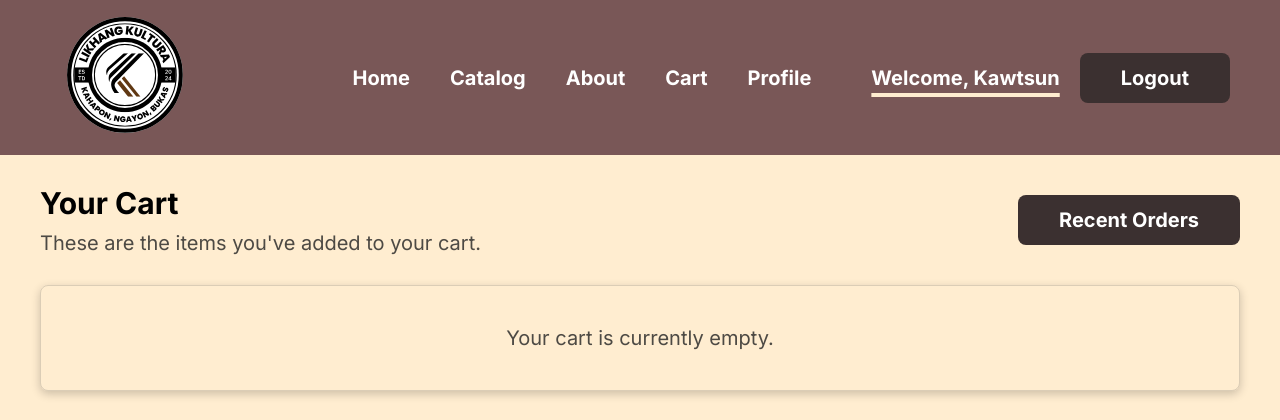
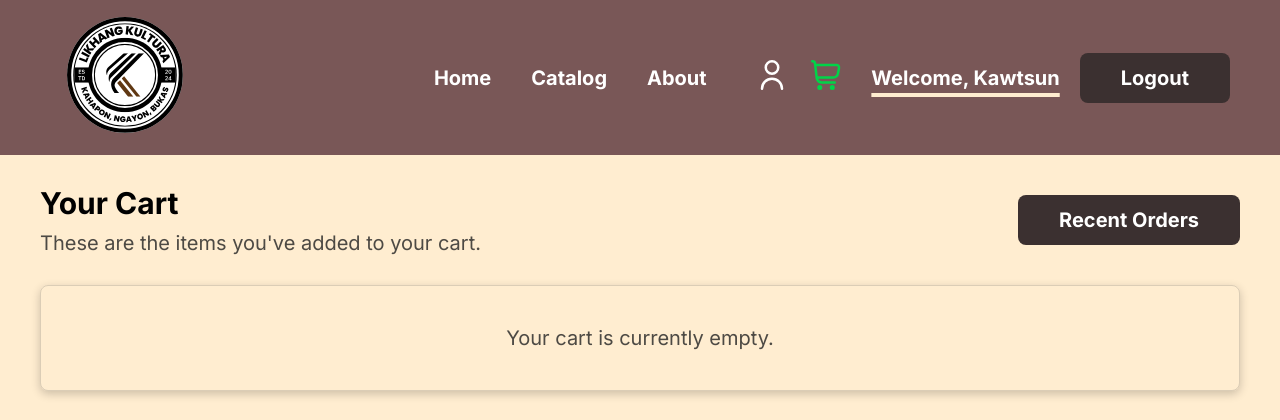
Before and after one commit to Kawtsun/GiftShopManagementSystem, a PHP site: page /pages/cart.php in a window 1280 px wide. Shown: the top 420 px of the page. Run offline with PHP 8.4, Linux system fonts and the light colour scheme; a user stored in the database is signed in; data comes from the database, SQL or seed files in the repository; data that the repository does not hold is empty; some web fonts are replaced.

Commit message:
change profile cart button

```diff
--- a/pages/cart.php
+++ b/pages/cart.php
@@ -48,10 +48,12 @@ $cart_is_empty = mysqli_num_rows($result) === 0;
                         <li><a href="../index.php">Home</a></li>
                         <li><a href="catalog.php">Catalog</a></li>
                         <li><a href="about.php">About</a></li>
-                        <li><a href="cart.php">Cart</a></li>
-                        <li><a href="profile.php">Profile</a></li>
                     </ul>
                 </nav>
+                <div class="profile_cart">
+                    <a href="../pages/profile.php"> <img src="../images/user.svg" alt="" width="30px" class="profile"> </a>
+                    <a href="../pages/cart.php"> <img src="../images/shopping-cart.svg" alt="" width="30px" class="cart active"> </a>
+                </div>
                 <p><?php if (isset($_SESSION['user'])) {
                     echo "Welcome, " . $_SESSION['user'];
                 }
--- a/pages/profile.php
+++ b/pages/profile.php
@@ -126,10 +126,12 @@ if ($_SERVER["REQUEST_METHOD"] == "POST") {
                         <li><a href="../index.php">Home</a></li>
                         <li><a href="catalog.php">Catalog</a></li>
                         <li><a href="index.php">About</a></li>
-                        <li><a href="cart.php">Cart</a></li>
-                        <li><a href="profile.php">Profile</a></li>
                     </ul>
                 </nav>
+                <div class="profile_cart">
+                    <a href="../pages/profile.php"> <img src="../images/user.svg" alt="" width="30px" class="profile active"> </a>
+                    <a href="../pages/cart.php"> <img src="../images/shopping-cart.svg" alt="" width="30px" class="cart"> </a>
+                </div>
                 <p><?php if (isset($_SESSION['user'])) {
                     echo "Welcome, " . $_SESSION['user'];
                 } ?></p>
--- a/style.css
+++ b/style.css
@@ -595,3 +595,30 @@ header p {
     margin: 0 auto;
     text-align: center;
 }
+
+.profile_cart .profile, .cart {
+    filter: invert(1);
+    transition: filter 0.3s ease;
+}
+
+.profile_cart .profile.active {
+    filter: invert(0.5) sepia(1) saturate(5) hue-rotate(210deg);
+}
+
+.profile_cart .cart.active {
+    filter: invert(0.5) sepia(1) saturate(5) hue-rotate(90deg);
+}
+
+.profile_cart .profile:hover {
+    filter: invert(0.5) sepia(1) saturate(5) hue-rotate(210deg);
+}
+
+.profile_cart .cart:hover {
+    filter: invert(0.5) sepia(1) saturate(5) hue-rotate(90deg);
+}
+
+.profile_cart a {
+    display: inline-block;
+    margin: 0 10px;
+    text-decoration: none;
+}
```
Also changed, not shown: index.php (+5 -2 lines), images/profile-user.png (added), images/shopping-cart.svg (added), images/shopping-cart2.svg (added), images/user-avatar.png (added), images/user-pen.svg (added), images/user.png (added), images/user.svg (added).
